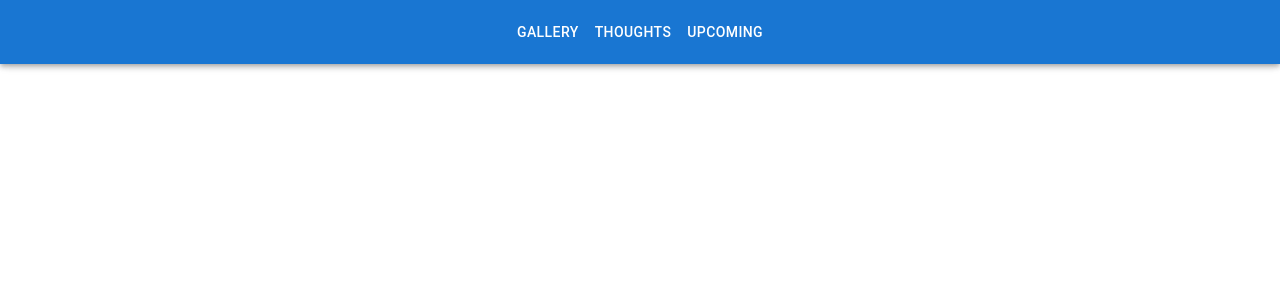
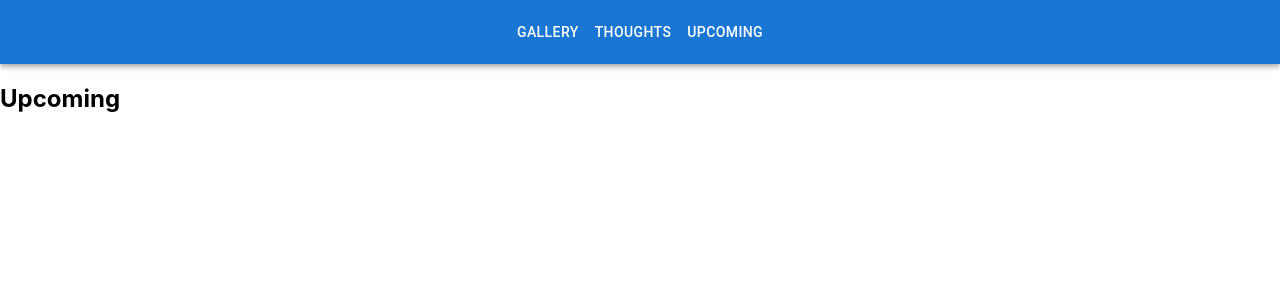
Before and after one commit to hamzahamzii/afimza, a React (Create React App) app: page /upcoming in a window 1280 px wide. Shown: the top 300 px of the page. Built offline with nearby package versions, Linux system fonts and the light colour scheme.

Commit message:
router added

```diff
--- a/package.json
+++ b/package.json
@@ -12,7 +12,10 @@
     "@testing-library/user-event": "^13.5.0",
     "react": "^17.0.2",
     "react-dom": "^17.0.2",
+    "react-redux": "^7.2.6",
+    "react-router-dom": "^6.2.1",
     "react-scripts": "5.0.0",
+    "redux": "^4.1.2",
     "web-vitals": "^2.1.2"
   },
   "scripts": {
--- a/src/App.js
+++ b/src/App.js
@@ -1,9 +1,23 @@
+import { BrowserRouter as Router, Routes, Route } from "react-router-dom";
+
+import ThoughtsPage from "./pages/thoughts";
+import GalleryPage from "./pages/gallery";
+import UpcomingPage from "./pages/upcoming";
+import HomePage from "./pages/home";
 import TopBar from "./components/layout/topBar";
 
 function App() {
   return (
     <div>
-      <TopBar></TopBar>
+      <Router>
+        <TopBar></TopBar>
+        <Routes>
+          <Route path="/" exact element={<HomePage />}></Route>
+          <Route path="/gallery" element={<GalleryPage />}></Route>
+          <Route path="/thoughts" element={<ThoughtsPage />}></Route>
+          <Route path="/upcoming" element={<UpcomingPage />}></Route>
+        </Routes>
+      </Router>
     </div>
   );
 }
--- a/src/components/layout/topBar.jsx
+++ b/src/components/layout/topBar.jsx
@@ -1,4 +1,5 @@
 import React, { Component } from "react";
+import { Link } from "react-router-dom";
 
 import AppBar from "@mui/material/AppBar";
 import Toolbar from "@mui/material/Toolbar";
@@ -7,15 +8,19 @@ import Button from "@mui/material/Button";
 class TopBar extends Component {
   render() {
     return (
-      <div>
-        <AppBar position="fixed">
-          <Toolbar sx={{ alignSelf: "center" }}>
-            <Button color="inherit">Gallery</Button>
-            <Button color="inherit">Thoughts</Button>
-            <Button color="inherit">Upcoming</Button>
-          </Toolbar>
-        </AppBar>
-      </div>
+      <AppBar position="static">
+        <Toolbar sx={{ alignSelf: "center" }}>
+          <Button component={Link} to="/gallery" color="inherit">
+            Gallery
+          </Button>
+          <Button component={Link} to="/thoughts" color="inherit">
+            Thoughts
+          </Button>
+          <Button component={Link} to="/upcoming" color="inherit">
+            Upcoming
+          </Button>
+        </Toolbar>
+      </AppBar>
     );
   }
 }
--- /dev/null
+++ b/src/pages/gallery.jsx
@@ -0,0 +1,13 @@
+import React from "react";
+
+class GalleryPage extends React.Component {
+  render() {
+    return (
+      <div>
+        <h2>Gallery</h2>
+      </div>
+    );
+  }
+}
+
+export default GalleryPage;
--- /dev/null
+++ b/src/pages/home.jsx
@@ -0,0 +1,9 @@
+import React from "react";
+
+class HomePage extends React.Component {
+  render() {
+    return <h1>Home</h1>;
+  }
+}
+
+export default HomePage;
--- /dev/null
+++ b/src/pages/thoughts.jsx
@@ -0,0 +1,13 @@
+import React from "react";
+
+class ThoughtsPage extends React.Component {
+  render() {
+    return (
+      <div>
+        <h2>Thoughts</h2>
+      </div>
+    );
+  }
+}
+
+export default ThoughtsPage;
--- /dev/null
+++ b/src/pages/upcoming.jsx
@@ -0,0 +1,13 @@
+import React from "react";
+
+class UpcomingPage extends React.Component {
+  render() {
+    return (
+      <div>
+        <h2>Upcoming</h2>
+      </div>
+    );
+  }
+}
+
+export default UpcomingPage;
```
Also changed, not shown: src/index.js (+6 -6 lines), 1 other file (tests, documents, lock files or other folders).
